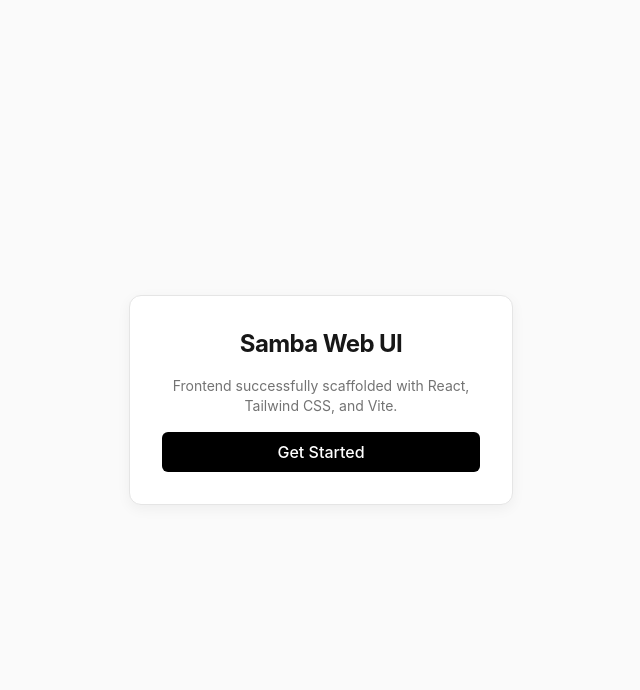
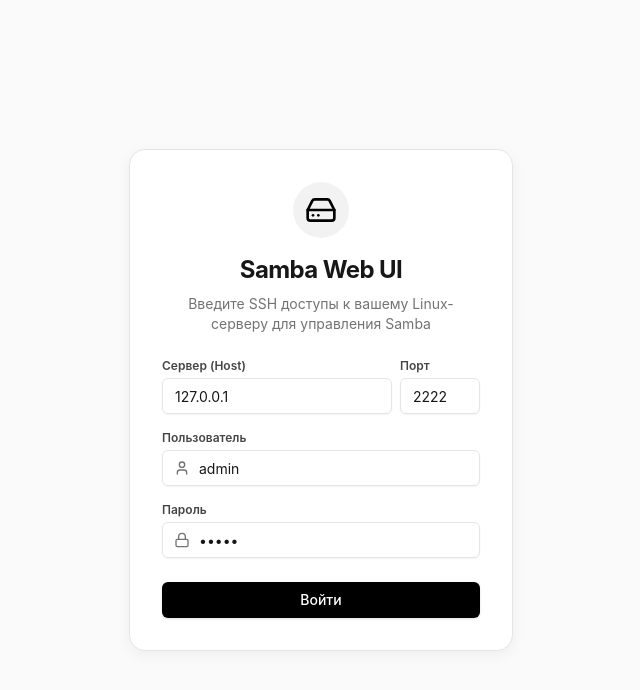
Before and after one commit to AndreyJVM/samba-web-ui, a React (Vite) app in the folder frontend/: page /ui/login in a window 1280 px wide. Shown: the top 690 px of the page, without its empty margins (319-959 px from the left). Built offline with nearby package versions, Linux system fonts and the light colour scheme.

Commit message:
feat(ui): implement React Router and Shadcn-inspired Login UI

```diff
--- a/frontend/src/App.tsx
+++ b/frontend/src/App.tsx
@@ -1,16 +1,21 @@
+import { BrowserRouter, Routes, Route, Navigate } from "react-router-dom";
+import LoginPage from "./pages/LoginPage";
+import DashboardPage from "./pages/DashboardPage";
+
 function App() {
   return (
-    <div className="flex bg-muted items-center justify-center min-h-screen">
-      <div className="bg-background max-w-sm rounded-xl p-8 border border-border shadow-soft text-center flex flex-col gap-4">
-        <h1 className="text-2xl font-bold tracking-tight">Samba Web UI</h1>
-        <p className="text-muted-foreground text-sm">
-          Frontend successfully scaffolded with React, Tailwind CSS, and Vite.
-        </p>
-        <button className="bg-primary text-primary-foreground font-medium rounded-md px-4 py-2 hover:opacity-90 transition-opacity">
-          Get Started
-        </button>
-      </div>
-    </div>
+    <BrowserRouter basename="/ui">
+      <Routes>
+        {/* Базовый роут пока редиректит на логин */}
+        <Route path="/" element={<Navigate to="/login" replace />} />
+
+        {/* Роут логина */}
+        <Route path="/login" element={<LoginPage />} />
+
+        {/* Роут дашборда (позже добавим проверку авторизации) */}
+        <Route path="/dashboard" element={<DashboardPage />} />
+      </Routes>
+    </BrowserRouter>
   );
 }
 
--- /dev/null
+++ b/frontend/src/components/ui/button.tsx
@@ -0,0 +1,28 @@
+import * as React from "react"
+import { Slot } from "@radix-ui/react-slot"
+import { cn } from "../../lib/utils"
+
+export interface ButtonProps
+  extends React.ButtonHTMLAttributes<HTMLButtonElement> {
+  asChild?: boolean
+}
+
+const Button = React.forwardRef<HTMLButtonElement, ButtonProps>(
+  ({ className, asChild = false, ...props }, ref) => {
+    const Comp = asChild ? Slot : "button"
+    return (
+      <Comp
+        className={cn(
+          "inline-flex items-center justify-center whitespace-nowrap rounded-md text-sm font-medium transition-colors focus-visible:outline-none focus-visible:ring-1 focus-visible:ring-primary disabled:pointer-events-none disabled:opacity-50",
+          "bg-primary text-primary-foreground shadow hover:bg-primary/90 h-9 px-4 py-2",
+          className
+        )}
+        ref={ref}
+        {...props}
+      />
+    )
+  }
+)
+Button.displayName = "Button"
+
+export { Button }
--- /dev/null
+++ b/frontend/src/components/ui/input.tsx
@@ -0,0 +1,24 @@
+import * as React from "react"
+import { cn } from "../../lib/utils"
+
+export interface InputProps
+  extends React.InputHTMLAttributes<HTMLInputElement> {}
+
+const Input = React.forwardRef<HTMLInputElement, InputProps>(
+  ({ className, type, ...props }, ref) => {
+    return (
+      <input
+        type={type}
+        className={cn(
+          "flex h-9 w-full rounded-md border border-border bg-transparent px-3 py-1 text-sm shadow-sm transition-colors file:border-0 file:bg-transparent file:text-sm file:font-medium placeholder:text-muted-foreground focus-visible:outline-none focus-visible:ring-1 focus-visible:ring-primary disabled:cursor-not-allowed disabled:opacity-50",
+          className
+        )}
+        ref={ref}
+        {...props}
+      />
+    )
+  }
+)
+Input.displayName = "Input"
+
+export { Input }
--- /dev/null
+++ b/frontend/src/lib/utils.ts
@@ -0,0 +1,6 @@
+import { type ClassValue, clsx } from "clsx"
+import { twMerge } from "tailwind-merge"
+
+export function cn(...inputs: ClassValue[]) {
+  return twMerge(clsx(inputs))
+}
--- /dev/null
+++ b/frontend/src/pages/DashboardPage.tsx
@@ -0,0 +1,12 @@
+export default function DashboardPage() {
+  return (
+    <div className="flex bg-muted items-center justify-center min-h-screen p-4">
+      <div className="bg-background w-full max-w-lg rounded-[1rem] p-8 border border-border shadow-soft text-center">
+        <h1 className="text-2xl font-bold tracking-tight mb-2">🎉 Добро пожаловать!</h1>
+        <p className="text-muted-foreground text-sm">
+          Авторизация прошла успешно. Вы находитесь в панели управления Samba.
+        </p>
+      </div>
+    </div>
+  );
+}
--- /dev/null
+++ b/frontend/src/pages/LoginPage.tsx
@@ -0,0 +1,129 @@
+import { useState } from "react";
+import { useNavigate } from "react-router-dom";
+import { HardDrive, Lock, User } from "lucide-react";
+import { Button } from "../components/ui/button";
+import { Input } from "../components/ui/input";
+
+export default function LoginPage() {
+  const navigate = useNavigate();
+  const [host, setHost] = useState("127.0.0.1");
+  const [port, setPort] = useState("2222");
+  const [username, setUsername] = useState("admin");
+  const [password, setPassword] = useState("admin");
+  const [error, setError] = useState("");
+  const [isLoading, setIsLoading] = useState(false);
+
+  const handleLogin = async (e: React.FormEvent) => {
+    e.preventDefault();
+    setIsLoading(true);
+    setError("");
+
+    try {
+      const response = await fetch("/api/auth/login", {
+        method: "POST",
+        headers: { "Content-Type": "application/x-www-form-urlencoded" },
+        body: new URLSearchParams({
+          host,
+          port,
+          username,
+          password,
+        }),
+      });
+
+      const result = await response.json();
+
+      if (response.ok && result.success) {
+        // Успешный логин! Переходим на дашборд
+        navigate("/dashboard");
+      } else {
+        setError(result.message || "Ошибка авторизации");
+      }
+    } catch (err) {
+      setError("Не удалось подключиться к серверу API");
+    } finally {
+      setIsLoading(false);
+    }
+  };
+
+  return (
+    <div className="flex bg-muted items-center justify-center min-h-screen p-4">
+      <div className="bg-background w-full max-w-sm rounded-[1rem] p-8 border border-border shadow-soft flex flex-col gap-6">
+
+        <div className="flex flex-col items-center gap-2 text-center">
+          <div className="bg-primary/5 p-3 rounded-full mb-2">
+            <HardDrive className="w-8 h-8 text-primary" />
+          </div>
+          <h1 className="text-2xl font-bold tracking-tight">Samba Web UI</h1>
+          <p className="text-muted-foreground text-sm">
+            Введите SSH доступы к вашему Linux-серверу для управления Samba
+          </p>
+        </div>
+
+        {error && (
+          <div className="bg-red-50 text-red-600 text-sm p-3 rounded-md border border-red-100 text-center">
+            {error}
+          </div>
+        )}
+
+        <form onSubmit={handleLogin} className="flex flex-col gap-4">
+          <div className="flex gap-2">
+            <div className="flex-1">
+              <label className="text-xs font-semibold mb-1 block text-foreground/80">Сервер (Host)</label>
+              <Input
+                type="text"
+                value={host}
+                onChange={(e) => setHost(e.target.value)}
+                placeholder="192.168.1.100"
+                required
+              />
+            </div>
+            <div className="w-20">
+              <label className="text-xs font-semibold mb-1 block text-foreground/80">Порт</label>
+              <Input
+                type="text"
+                value={port}
+                onChange={(e) => setPort(e.target.value)}
+                placeholder="22"
+                required
+              />
+            </div>
+          </div>
+
+          <div>
+            <label className="text-xs font-semibold mb-1 block text-foreground/80">Пользователь</label>
+            <div className="relative">
+              <User className="absolute left-3 top-2.5 h-4 w-4 text-muted-foreground" />
+              <Input
+                type="text"
+                value={username}
+                onChange={(e) => setUsername(e.target.value)}
+                placeholder="root"
+                className="pl-9"
+                required
+              />
+            </div>
+          </div>
+
+          <div>
+            <label className="text-xs font-semibold mb-1 block text-foreground/80">Пароль</label>
+            <div className="relative">
+              <Lock className="absolute left-3 top-2.5 h-4 w-4 text-muted-foreground" />
+              <Input
+                type="password"
+                value={password}
+                onChange={(e) => setPassword(e.target.value)}
+                placeholder="••••••••"
+                className="pl-9"
+                required
+              />
+            </div>
+          </div>
+
+          <Button type="submit" disabled={isLoading} className="mt-2">
+            {isLoading ? "Подключение..." : "Войти"}
+          </Button>
+        </form>
+      </div>
+    </div>
+  );
+}
```
Also changed, not shown: frontend/package.json (+8 -1 lines).
